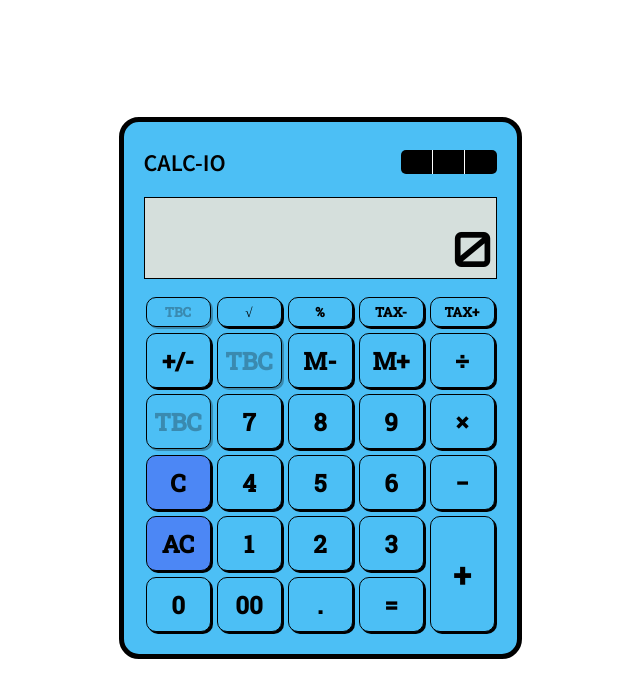
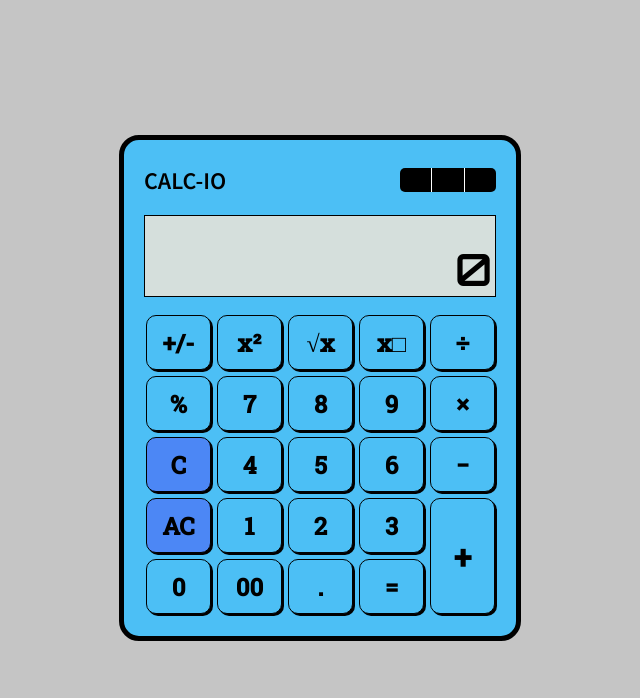
Before and after one commit to rvino-123/javascript-calculator, a plain HTML site: page index.html in a window 1280 px wide. Shown: the whole page, without its empty margins (320-960 px from the left). Drawn offline with Linux system fonts and the light colour scheme.

Commit message:
first draft complete

```diff
--- a/index.html
+++ b/index.html
@@ -27,39 +27,34 @@
             </div>
             <div class="calculator-body">
                 <div class="button-column">
-                    <button class="button button-small defunct" disabled>TBC</button>
                     <button class="button defunct" value="int">+/-</button>
-                    <button class="button defunct" disabled>TBC</button>
+                    <button class="button" value="percent">&percnt;</button>
                     <button class= "button clear-button" value="c">C</button>
                     <button class="button clear-button" value="ac">AC</button>
                     <button class="button" value="0">0</button>
                 </div>
                 <div class="button-column">
-                    <button class="button button-small defunct">&radic;</button>
-                    <button class="button defunct" disabled>TBC</button>
+                    <button class="button defunct">x&#xB2;</button>
                     <button class="button" value="7">7</button>
                     <button class="button" value="4">4</button>
                     <button class="button" value="1">1</button>
                     <button class="button" value="00">00</button>
                 </div>
                 <div class="button-column">
-                    <button class="button button-small defunct" value="decimal">%</button>
-                    <button class="button defunct">M-</button>
+                    <button class="button defunct">&radic;x</button>
                     <button class="button" value="8">8</button>
                     <button class= "button" value="5">5</button>
                     <button class="button" value="2">2</button>
                     <button class="button defunct">.</button>
                 </div>
                 <div class="button-column">
-                    <button class="button button-small defunct">TAX-</button>
-                    <button class="button defunct">M+</button>
+                    <button class="button defunct">x&square;</button>
                     <button class="button" value="9">9</button>
                     <button class= "button" value="6">6</button>
                     <button class="button" value="3">3</button>
                     <button class="button" value="=" id="equals">=</button>
                 </div>
                 <div class="button-column">
-                    <button class="button button-small defunct">TAX+</button>
                     <button class="button" value="/" id="divide">&divide;</button>
                     <button class="button" value="x" id="multiply">&times;</button>
                     <button class= "button" value="-" id="subtract">&minus;</button>
--- a/script.js
+++ b/script.js
@@ -61,6 +61,12 @@ function updateScreen(e) {
     } else if (targetValue == 'int') {
         var result = Number(calculatorText.innerText) * -1;
         calculatorText.innerText = result;
+
+        if (InMemStorage['a'] && !InMemStorage['b']) {
+            InMemStorage['a'] = result;
+        } else if (InMemStorage['a'] && InMemStorage['b']) {
+            InMemStorage['b'] = result;
+        }
         return;
 
     } else if (targetValue == 'decimal') {
@@ -114,5 +120,11 @@ function multiply(a,b) {
 function divide(a,b) {
     return a / b;
 }
+function raisePower(a,b) {
+    return a ** b;
+}
+function squareRoot(a) {
+    return squareRoot(a);
+}
 
 window.addEventListener('click', updateScreen)
--- a/styles.css
+++ b/styles.css
@@ -1,12 +1,15 @@
+@import url('https://fonts.googleapis.com/css2?family=Orbitron&family=Roboto+Slab:wght@300;500&family=Source+Sans+Pro:wght@600&display=swap');
 
-@import url('https://fonts.googleapis.com/css2?family=Orbitron&family=Roboto+Slab:wght@300;500&family=Source+Sans+Pro:wght@600&display=swap');
+html {
+    background: rgb(197, 197, 197);
+
+}
 .main {
     min-height: 95vh;
     margin: auto;
     display: flex;
     justify-content: center;
     align-items: center;
-
 }
 
 .container {
@@ -17,6 +20,8 @@
     padding: 20px;
     padding-top: 5px;
     background: #4cbff5;
+    overflow: hidden;
+    width: 22rem;
 }
 
 /* Calculator Screen & Logo Start */
@@ -57,15 +62,15 @@
     display: flex;
     justify-content: right;
     align-items:flex-end;
-
+    overflow: hidden;
 }
 
 .calculator-text {
     font-family: 'Orbitron', sans-serif;
     text-align: right;
-    font-size: 46px;
+    font-size: 42px;
     margin: 0 5px;
-    overflow: hidden;
+    text-overflow: hidden;
 }
 /* Calculator Screen & Logo End */
 
@@ -101,10 +106,6 @@
 
 }
 
-.button:hover {
-    background-color:rgb(76, 135, 245);
-}
-
 .button-large {
     flex-grow: 2;
     font-size: 2em;;
@@ -120,8 +121,13 @@
 
 }
 
-.clear-button:hover {
-    background: #4cbff5;
+.button:active {
+    background: #a7e0fa;
+}
+
+.clear-button:active {
+    background: rgb(141, 177, 245);
+
 }
 
 .defunct:hover {
```
Also changed, not shown: pseudocode.txt (deleted), 1 other file.
